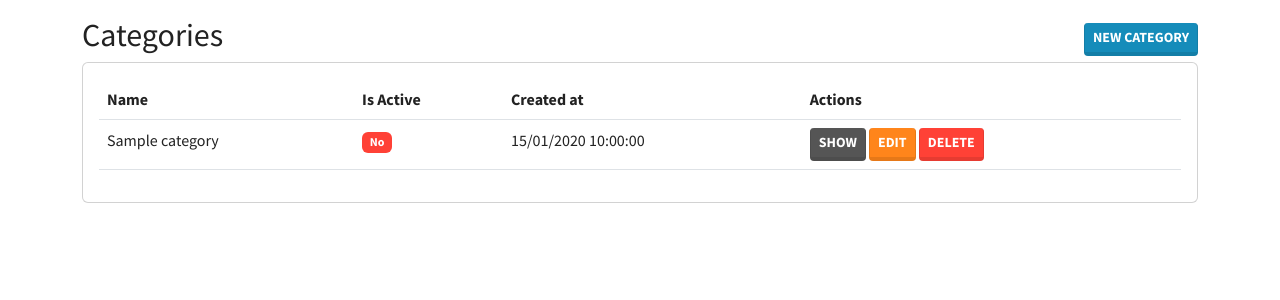
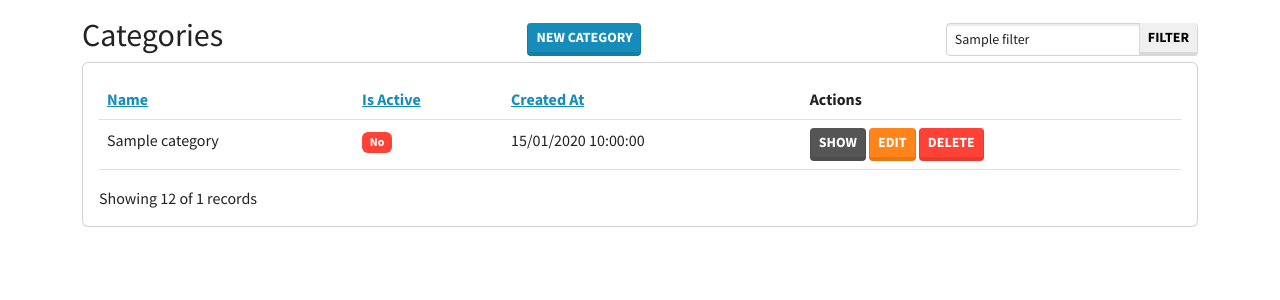
Before and after one commit to MemooGuevara/symfony-crud, a Symfony app: template templates/category/index.html.twig in a window 1280 px wide. Shown: the part 60-360 px from the top of the page. Run offline with Twig, Linux system fonts and the light colour scheme; the template is opened without the code that fills it: most values are stand-ins (such as "Sample title", 1, 10 or a date in 2020); some libraries are stand-ins or nearby versions.

Commit message:
feat: add pagination, sort and filter in Category

```diff
--- a/templates/category/index.html.twig
+++ b/templates/category/index.html.twig
@@ -8,16 +8,28 @@
             <div class="d-flex justify-content-between align-items-center">
                 <h2>Categories</h2>
                 <a href="{{ path('categories_new') }}" class="btn btn-sm btn-primary">New Category</a>
+                <form method="GET">
+                    <div class="form-group">
+                        <div class="input-group">
+                            <input type="text" name="filter" class="form-control form-control-sm" placeholder="Filter by Name" value="{{ filter }}" autocomplete="off" />
+                            <button class="btn btn-secondary btn-sm" type="submit">Filter</button>
+                        </div>
+                    </div>
+                </form>
             </div>
             <div class="card mb-0">
                 <div class="card-body">
-                    {% if categories %}
+                    {% if categories.items|length > 0 %}
                         <table id="table" class="table table-hover">
                             <thead>
                                 <tr>
-                                    <th scope="col">Name</th>
-                                    <th scope="col">Is Active</th>
-                                    <th scope="col">Created at</th>
+                                    <th>{{ knp_pagination_sortable(categories, 'Name', 'c.name') }}</th>
+                                    <th{% if categories.isSorted('c.isActive') %} class="sorted"{% endif %}>
+                                        {{ knp_pagination_sortable(categories, 'Is Active', 'c.isActive') }}
+                                    </th>
+                                    <th{% if categories.isSorted('c.createdAt') %} class="sorted"{% endif %}>
+                                        {{ knp_pagination_sortable(categories, 'Created At', 'c.createdAt') }}
+                                    </th>
                                     <th scope="col">Actions</th>
                                 </tr>
                             </thead>
@@ -37,6 +49,14 @@
                                 {% endfor %}
                             </tbody>
                         </table>
+                        <div class="d-flex justify-content-between align-items-center">
+                            <div class="">
+                                Showing {{ categories.items|length }} of {{ categories.getTotalItemCount }} records
+                            </div>
+                            <div class="navigation ">
+                                {{ knp_pagination_render(categories) }}
+                            </div>
+                        </div>
                     {% else %}
                         <p>No categories to display</p>
                     {% endif %}
```
Also changed, not shown: src/Controller/CategoryController.php (+13 -5 lines), src/Repository/CategoryRepository.php (+11 -0 lines).
